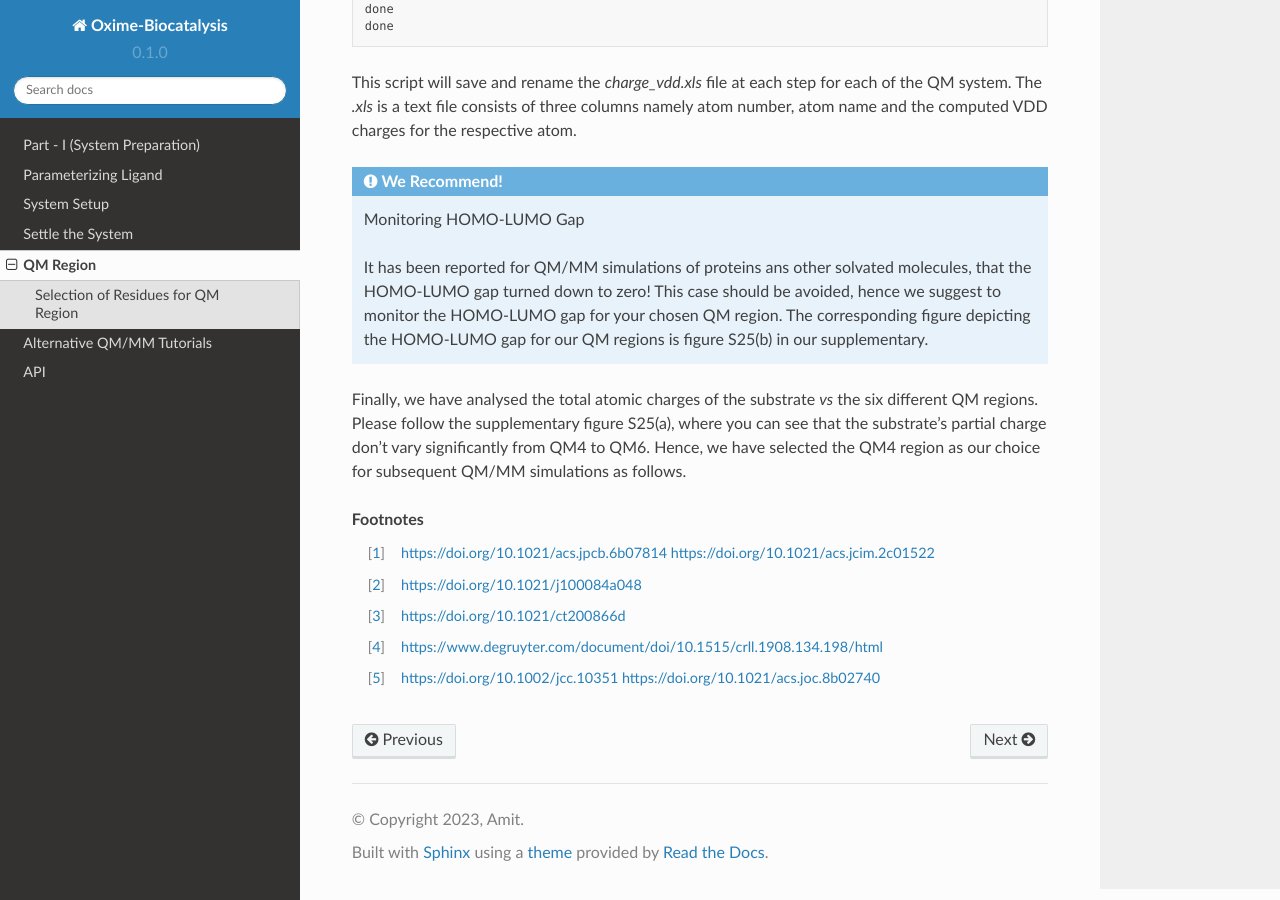
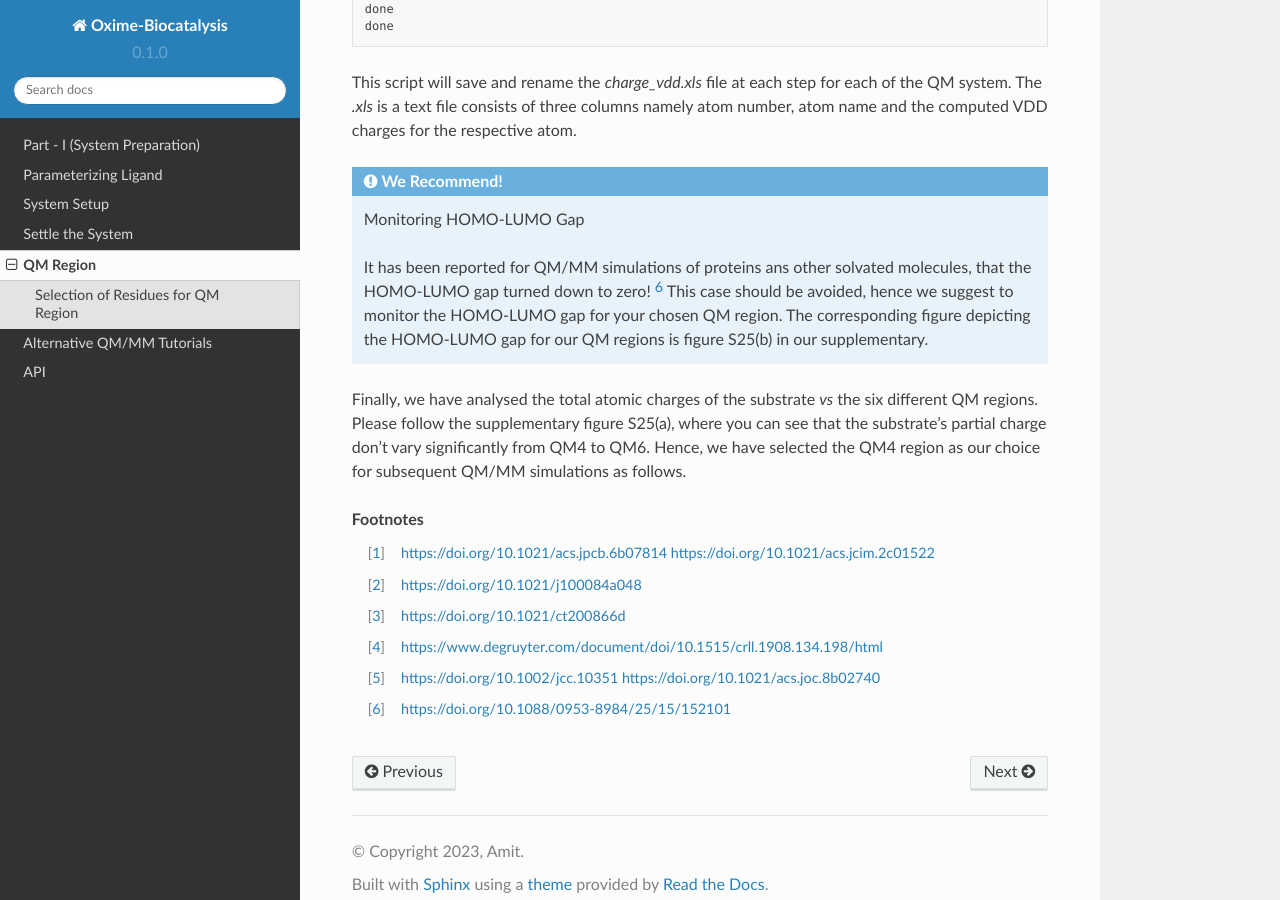
Before and after one commit to hopanoid/Enzyme-Reaction-Dynamics-Tutorial, a Sphinx documentation site: the page built from docs/source/5-qm_systems.rst, in a window 1280 px wide and 900 px high, scrolled down 5037 px. Built offline with Sphinx 7.4.7 and the Read the Docs theme 2.0.0, drawn with Linux system fonts in a browser that asks for light colours; part of the change alters nothing that is shown.

```diff
--- a/docs/source/5-qm_systems.rst
+++ b/docs/source/5-qm_systems.rst
@@ -231,7 +231,7 @@ This script will save and rename the *charge_vdd.xls* file at each step for each
         Monitoring HOMO-LUMO Gap
 
         It has been reported for QM/MM simulations of proteins ans other solvated molecules,
-        that the HOMO-LUMO gap turned down to zero! This case should be avoided, hence we
+        that the HOMO-LUMO gap turned down to zero! [#f6]_ This case should be avoided, hence we
         suggest to monitor the HOMO-LUMO gap for your chosen QM region. The corresponding
         figure depicting the HOMO-LUMO gap for our QM regions is figure S25(b) in our
         supplementary.
@@ -247,3 +247,4 @@ Finally, we have analysed the total atomic charges of the substrate *vs* the six
 .. [#f3] https://doi.org/10.1021/ct200866d
 .. [#f4] https://www.degruyter.com/document/doi/10.1515/crll.1908.134.198/html
 .. [#f5] https://doi.org/10.1002/jcc.10351 https://doi.org/10.1021/acs.joc.8b02740
+.. [#f6] https://doi.org/10.1088/0953-8984/25/15/152101
```
